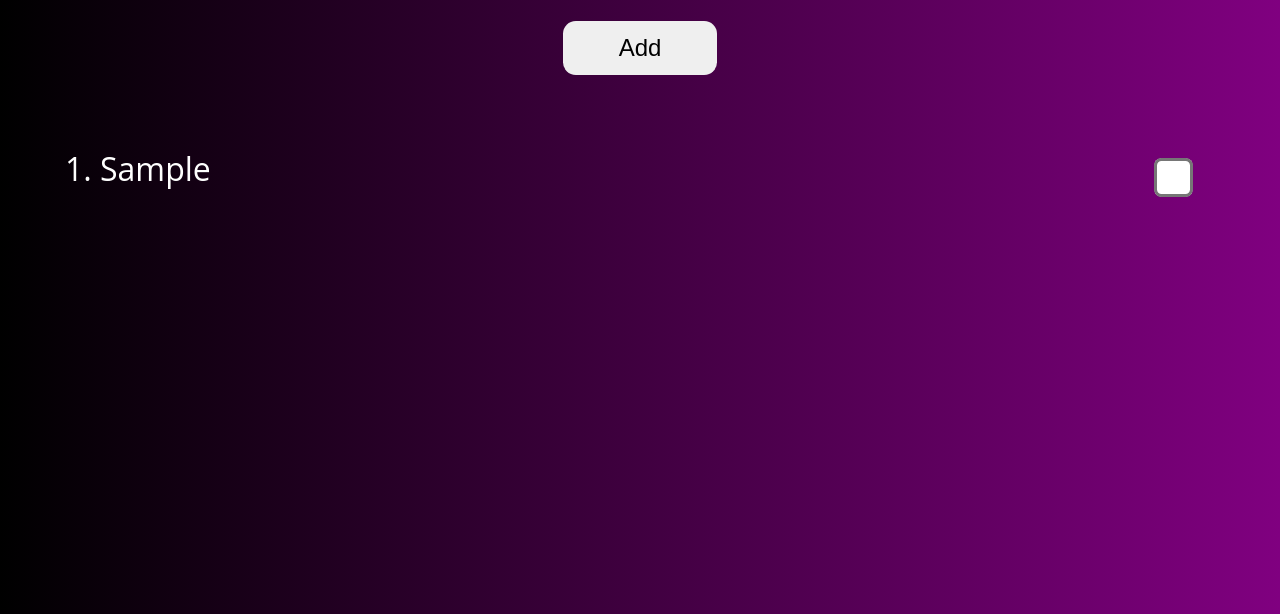
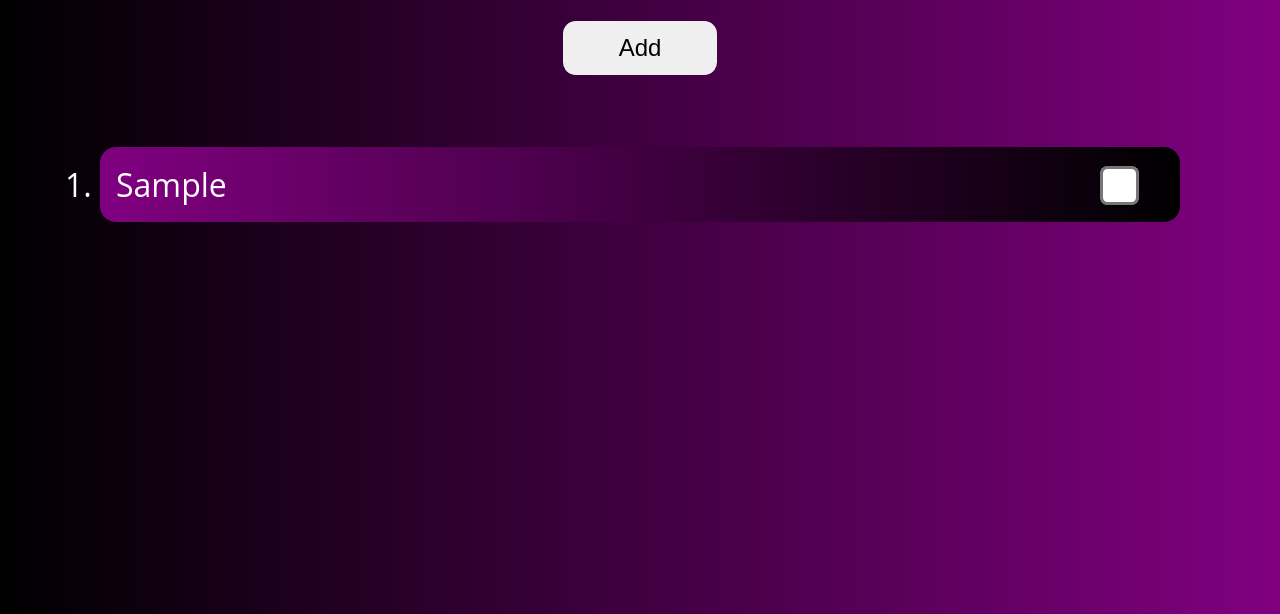
Before and after one commit to jatin4rya/TODO-APP, a plain HTML site: page index.html in a window 1280 px wide. Both pictures are taken after typing "Sample" into the empty fields and a click on the button "Add". Shown: the part 186-800 px from the top of the page. Drawn offline with Linux system fonts and the light colour scheme.

Commit message:
some changes

```diff
--- a/style.css
+++ b/style.css
@@ -67,13 +67,15 @@ ol li {
     font-size: 2rem;
     flex-wrap: wrap;
     margin: 20px;
+    background: linear-gradient(to right, purple, black);
+    padding: 1rem;
+    border-radius: 1rem;
 }
 
 input[type=checkbox] {
     transform: scale(3);
     float: right;
-    margin-left: 6vw;
-    margin-top: 3vh;
+    margin: 2vh 3vw 4vh 3vw;
 }
 
 @media screen and (max-width:480px) {
```
